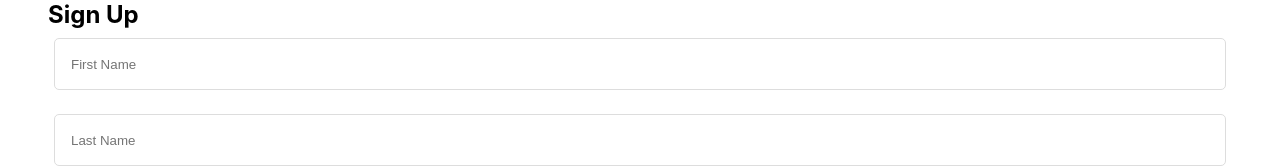
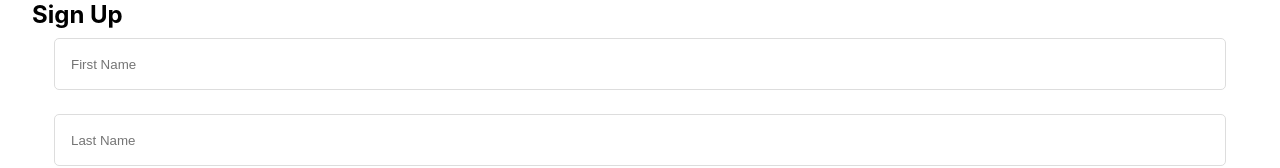
Before and after one commit to Lawrence172/chat-app, a React (Create React App) app: page / in a window 1280 px wide. Shown: the top 168 px of the page. Built offline with nearby package versions, Linux system fonts and the light colour scheme.

Commit message:
Update Signup.css

```diff
--- a/src/Component/Signup/Signup.css
+++ b/src/Component/Signup/Signup.css
@@ -5,7 +5,7 @@
 }
 
 .signup h1 {
-    margin-left: 3rem;
+    margin-left: 2rem;
     margin-bottom: 9px;
     font-size: 1.5rem;
 }
```
